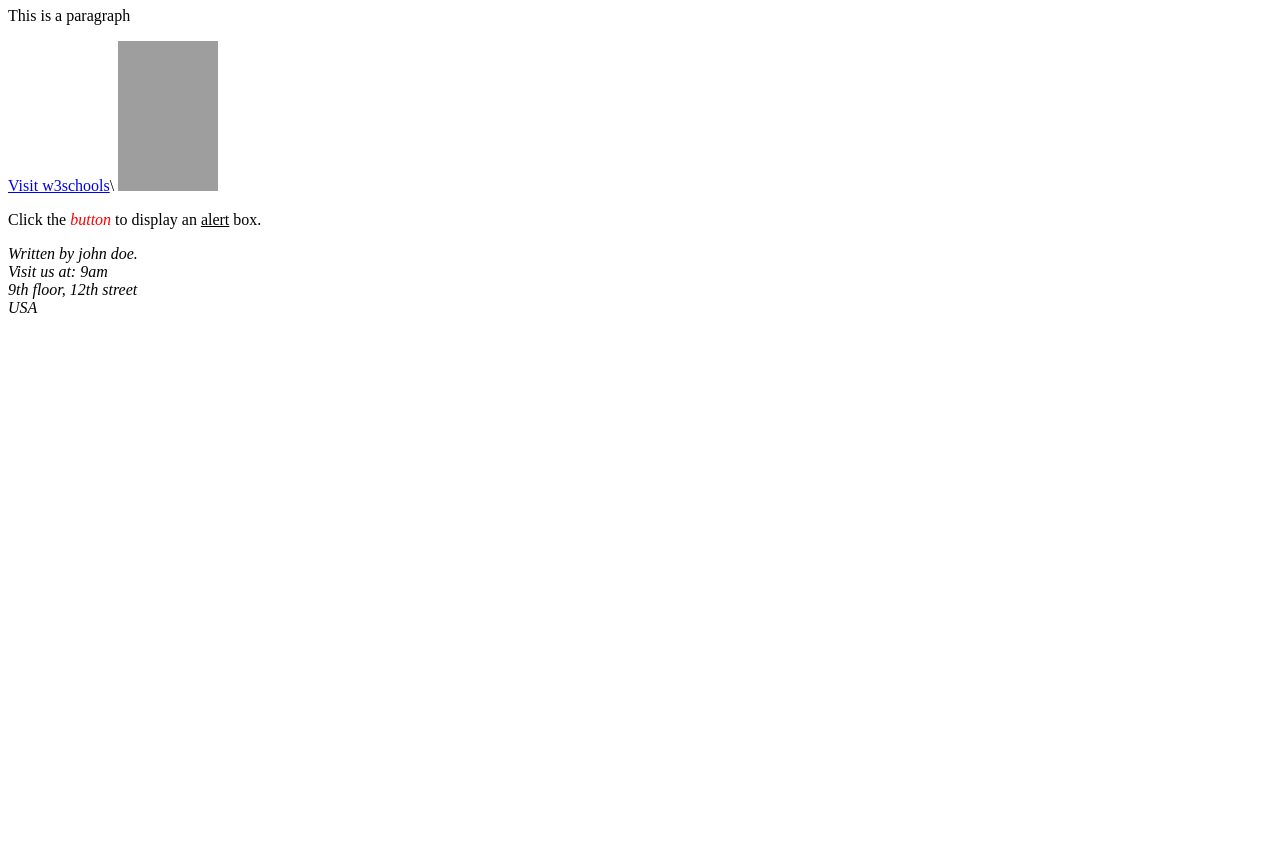
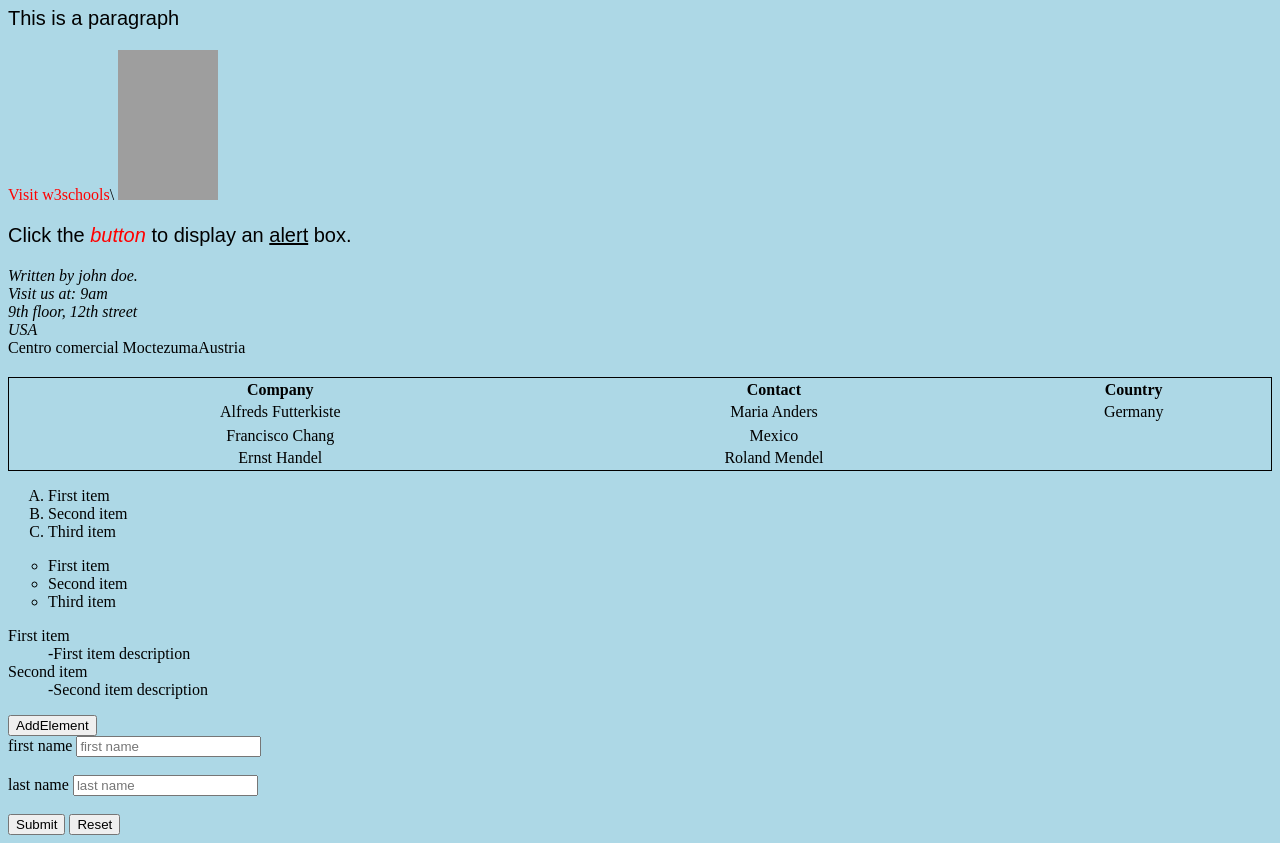
Before and after one commit to Ruhul1994/100MiniProject, a plain HTML site: page Basic-prictice/index.html in a window 1280 px wide. Shown: the part 73-916 px from the top of the page. Before the commit the page ends 800 px from the top, so only its background shows below. Drawn offline with Linux system fonts and the light colour scheme; grey boxes are pictures that could not be loaded.

Commit message:
Add table, lists, and form elements to enhance page structure and interactivity

```diff
--- a/Basic-prictice/index.html
+++ b/Basic-prictice/index.html
@@ -2,6 +2,8 @@
 <html lang="en-US">
     <head>
         <title>Page Title</title>
+        <link rel="icon" type="image/x-icon" href="https://www.w3schools.com/images/w3schools_green.jpg">
+        <link rel="stylesheet" href="style.css">
 
     </head>
     <body>
@@ -17,8 +19,71 @@
             9th floor, 12th street<br>
             USA
         </address>
-        <!--Practice everyday baddy-->
+        <!--Make a table-->
+        <table style="border: 1px solid black; width: 100%; text-align: center; margin-top: 20px;">
+            <tr>
+                <th>
+                    Company
+                </th>
+                <th>
+                    Contact
+                </th>
+                <th>
+                    Country
+                </th>
+            </tr>
+            <tr>
+                <td>Alfreds Futterkiste</td>
+                <td>Maria Anders</td>
+                <td>Germany</td>
+            </tr>
+            <tr>
+                Centro comercial Moctezuma</tr>
+                <td>Francisco Chang</td>
+                <td>Mexico</td>
+            </tr>
+            <tr>
+                <td>Ernst Handel</td>
+                <td>Roland Mendel</td>
+                <t>Austria</td>
+            </tr>
+        </table>
 
+        <ol type="A">
+            <li>First item</li>
+            <li>Second item</li>
+            <li>Third item</li>
+        </ol>
+        <ul style="list-style: circle;">
+            <li>First item</li>
+            <li>Second item</li>
+            <li>Third item</li>
+        </ul>
+        <dl>
+            <dt>First item</dt>
+            <dd>-First item description</dd>
+            <dt>Second item</dt>
+            <dd>-Second item description</dd>
+        </dl>
 
+        <button style="cursor: pointer;" onclick="change()">AddElement</button>
+
+        <form>
+            <label for ='fname'>first name</label>
+            <input type="text" id="fname" name="fname" placeholder="first name"><br><br>
+            <label for ='lname'>last name</label>
+            <input type="text" id="lname" name="lname" placeholder="last name"><br><br>
+            <input type="button" value="Submit" onclick="alert('Form submitted!')">
+            <input type="reset" value="Reset">
+        </form>
+    <script>
+        function change(){
+            let para = document.createElement('p');
+            para.innerText = 'this is the newly added paragraph';
+            para.setAttribute('style', 'color: red; font-size: 20px;');
+            document.body.appendChild(para);
+        }
+
+    </script>
     </body>
 </html>
--- /dev/null
+++ b/Basic-prictice/style.css
@@ -0,0 +1,24 @@
+            /* CSS file for the HTML page */
+            /* This CSS file styles the HTML page with a light blue background, blue headings, and red links. */
+            body {
+                background-color: lightblue;
+            }
+
+            h1 {
+                color: blue;
+                text-align: center;
+            }
+
+            p {
+                font-family: Arial, Helvetica, sans-serif;
+                font-size: 20px;
+            }
+
+            a {
+                color: red;
+                text-decoration: none;
+            }
+
+            a:hover {
+                color: green;
+            }
```
